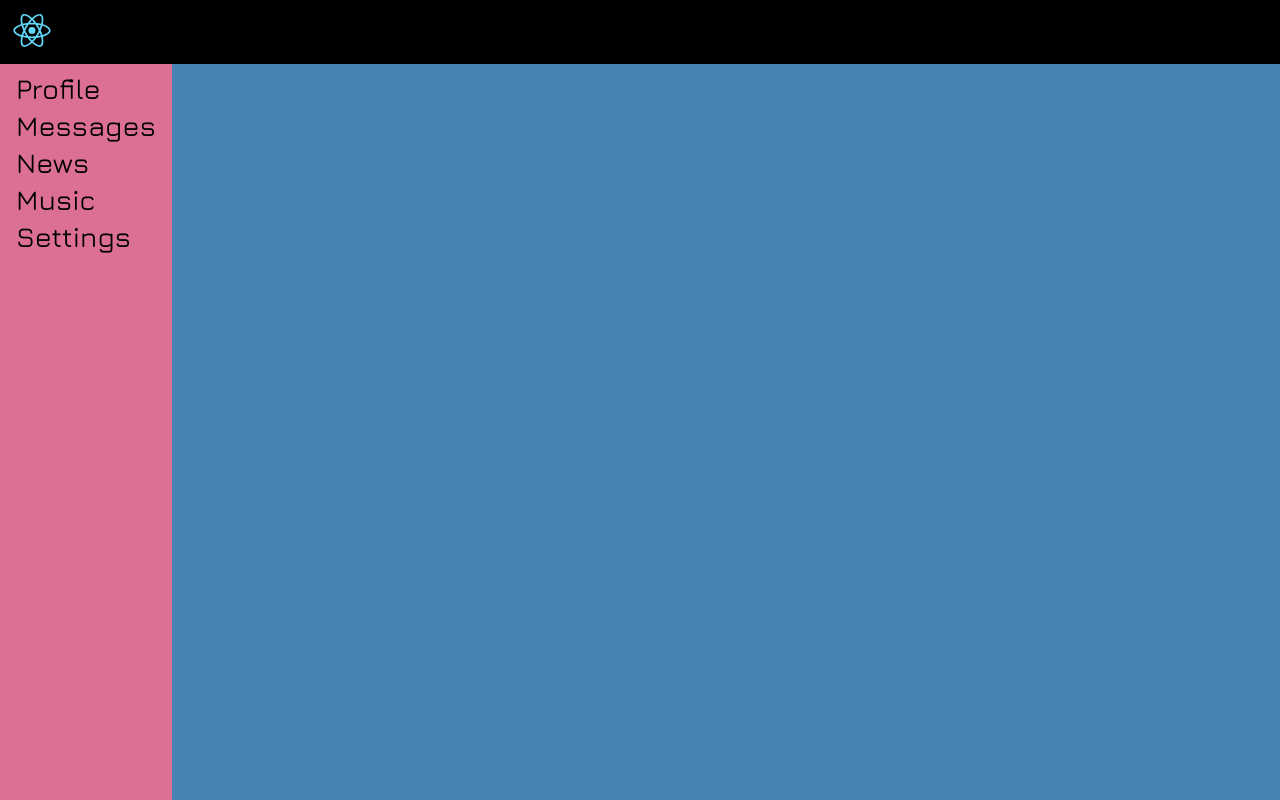
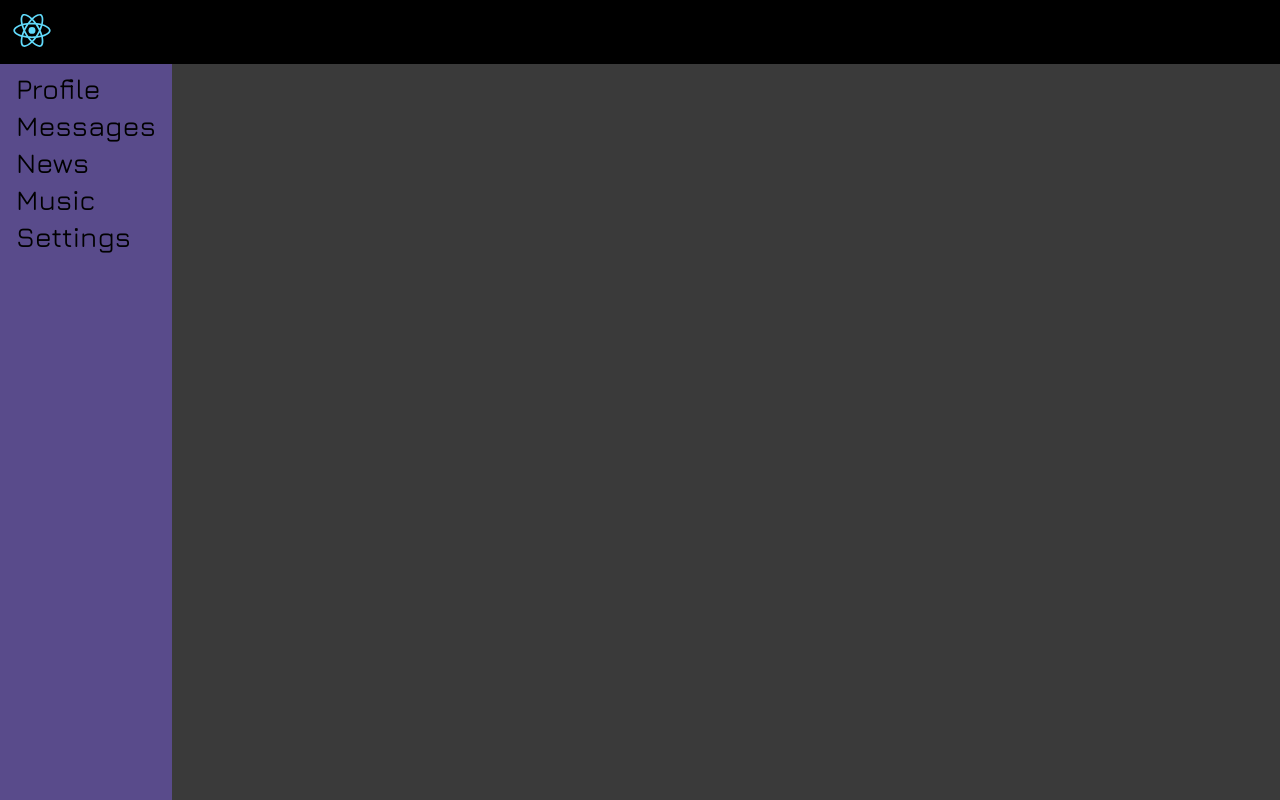
Before and after one commit to fiftysev/react_way_of_samurai, a React (Create React App) app: page / in a window 1280 px wide. Built offline with nearby package versions, Linux system fonts and the light colour scheme.

Commit message:
Minor styling

```diff
--- a/src/App.css
+++ b/src/App.css
@@ -20,5 +20,5 @@ a {
 
 .App-wrapper__content {
   grid-area: content;
-  background-color: steelblue;
+  background-color: rgb(58, 58, 58);
 }
--- a/src/components/Navbar/navbar.module.css
+++ b/src/components/Navbar/navbar.module.css
@@ -1,6 +1,6 @@
 .nav {
   grid-area: nav;
-  background-color: palevioletred;
+  background-color: rgb(89, 75, 139);
   padding: 0.25rem 1rem;
 }
 
```
